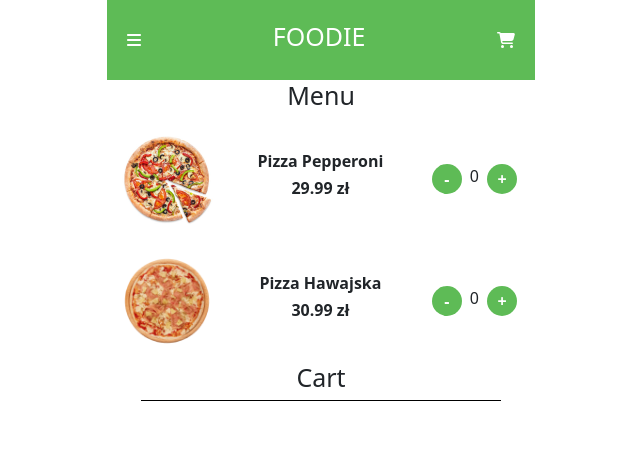
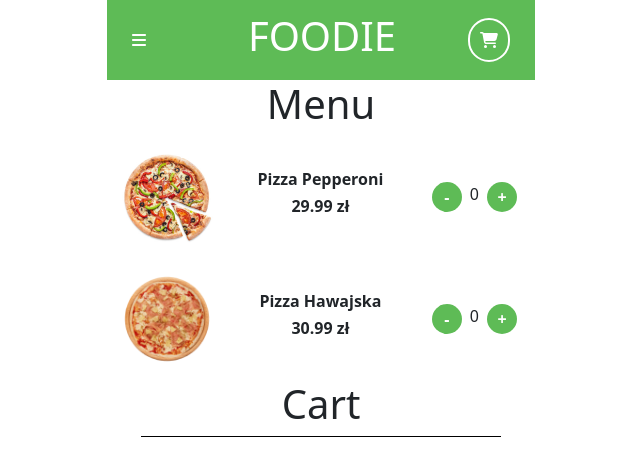
Before and after one commit to Zielakzie/Cart, a React (Create React App) app: page / in a window 1280 px wide. Shown: the top 476 px of the page, without its empty margins (319-959 px from the left). Built offline with nearby package versions, Linux system fonts and the light colour scheme.

Commit message:
notyfication in navbar

```diff
--- a/src/App.js
+++ b/src/App.js
@@ -9,29 +9,28 @@ import pizzaPepperoni from "./img/pizza-pepperoni.png";
 import pizzaHawajska from "./img/pizza-hawajska.png";
 
 function App() {
-
   const [menu, setMenu] = useState([
     {
       name: "Pizza Pepperoni",
       price: 29.99,
       image: pizzaPepperoni,
       selection: 0,
-      cartQty: 0
+      cartQty: 0,
     },
     {
       name: "Pizza Hawajska",
       price: 30.99,
       image: pizzaHawajska,
       selection: 0,
-      cartQty: 0
+      cartQty: 0,
     },
   ]);
 
+  const [notyfication, setNotyfication] = useState(0);
+
   return (
     <div className="App">
-      <CartContext.Provider
-        value={{ menu, setMenu}}
-      >
+      <CartContext.Provider value={{ menu, setMenu, notyfication, setNotyfication }}>
         <Navbar />
         <h1>Menu</h1>
         <ListItem />
--- a/src/Components/Cart.js
+++ b/src/Components/Cart.js
@@ -6,7 +6,7 @@ import { FontAwesomeIcon } from "@fortawesome/react-fontawesome";
 import { faTrash } from "@fortawesome/free-solid-svg-icons";
 
 function Cart() {
-  const { menu, setMenu } = useContext(CartContext);
+  const { menu, setMenu, notyfication, setNotyfication } = useContext(CartContext);
 
   //Total amount
   let sum = 0;
@@ -27,6 +27,7 @@ function Cart() {
       prevElement.cartQty--;
       prevState[i] = prevElement;
       setMenu(prevState);
+      setNotyfication(notyfication - 1);
     }
   };
 
@@ -36,11 +37,14 @@ function Cart() {
     prevElement.cartQty++;
     prevState[i] = prevElement;
     setMenu(prevState);
+    setNotyfication(notyfication + 1);
   };
 
   const clearCartItem = (i) => {
     let prevState = [...menu];
-    let prevElement = { ...prevState[i] };
+    let prevElement = { ...prevState[i] }
+    let prevNotyfication = notyfication - prevElement.cartQty ;
+    setNotyfication(prevNotyfication)
     prevElement.cartQty = 0
     prevState[i] = prevElement;
     setMenu(prevState);
--- a/src/Components/ListItem.js
+++ b/src/Components/ListItem.js
@@ -5,7 +5,7 @@ import "bootstrap/dist/css/bootstrap.min.css";
 import "./ListItem.css";
 
 function ListItem() {
-  const { menu, setMenu } =
+  const { menu, setMenu, notyfication, setNotyfication  } =
     useContext(CartContext);
 
   const substraction = (i) => {
@@ -30,6 +30,8 @@ function ListItem() {
     if (menu[i].selection >= 1) {
       let prevState = [...menu];
       let prevElement = { ...prevState[i] };
+      let prevNotyfication = notyfication + prevElement.selection
+      setNotyfication(prevNotyfication);
       prevElement.cartQty += prevElement.selection;
       prevElement.selection = 0;
       prevState[i] = prevElement;
--- a/src/Components/Navbar.css
+++ b/src/Components/Navbar.css
@@ -8,10 +8,34 @@ nav {
 }
 
 .icon {
-  margin: 0 20px;
   height: 20px;
+  margin-left: 25px;
+  margin-right: 30px;
 }
 
-h1 {
-  font-size: 25px;
+
+.faCartShopping {
+  margin: 0px
 }
+
+.mini-cart-border {
+  border: 2px solid white;
+  padding: 10px;
+  margin-right: 25px;
+  border-radius: 25px;
+}
+
+.notification-dot {
+  top: 45px;
+  margin-left: 22px;
+  height: 25px;
+  width: 25px;
+  background-color: red;
+  z-index: 1;
+  position: absolute;
+  border-radius: 25px;
+}
+
+.notification-dot p {
+  font-weight: bold;
+}
--- a/src/Components/Navbar.js
+++ b/src/Components/Navbar.js
@@ -1,14 +1,30 @@
-import React from "react";
-import { FontAwesomeIcon } from '@fortawesome/react-fontawesome'
-import { faBars, faCartShopping } from '@fortawesome/free-solid-svg-icons'
+import React, { useContext }  from "react";
+
+import { CartContext } from "../Context/CartContext";
+import { FontAwesomeIcon } from "@fortawesome/react-fontawesome";
+import { faBars, faCartShopping } from "@fortawesome/free-solid-svg-icons";
 import "./Navbar.css";
 
 function Navbar() {
+  const { notyfication } = useContext(CartContext);
+
+
+  const cartSummary = <div className="notification-dot">
+  <p>{notyfication}</p>
+</div>
+
+
   return (
     <nav className="d-flex justify-content-between align-items-center">
-      <FontAwesomeIcon icon={faBars} className="icon"/>
+      <FontAwesomeIcon icon={faBars} className="icon" />
       <h1>Foodie</h1>
-      <FontAwesomeIcon icon={faCartShopping} className="icon"/>
+      <div className="mini-cart-border d-flex justify-content-center align-items-center">
+        <FontAwesomeIcon
+          icon={faCartShopping}
+          className="icon faCartShopping"
+        />
+        {notyfication < 1 ? null : cartSummary}
+        </div>
     </nav>
   );
 }
```
